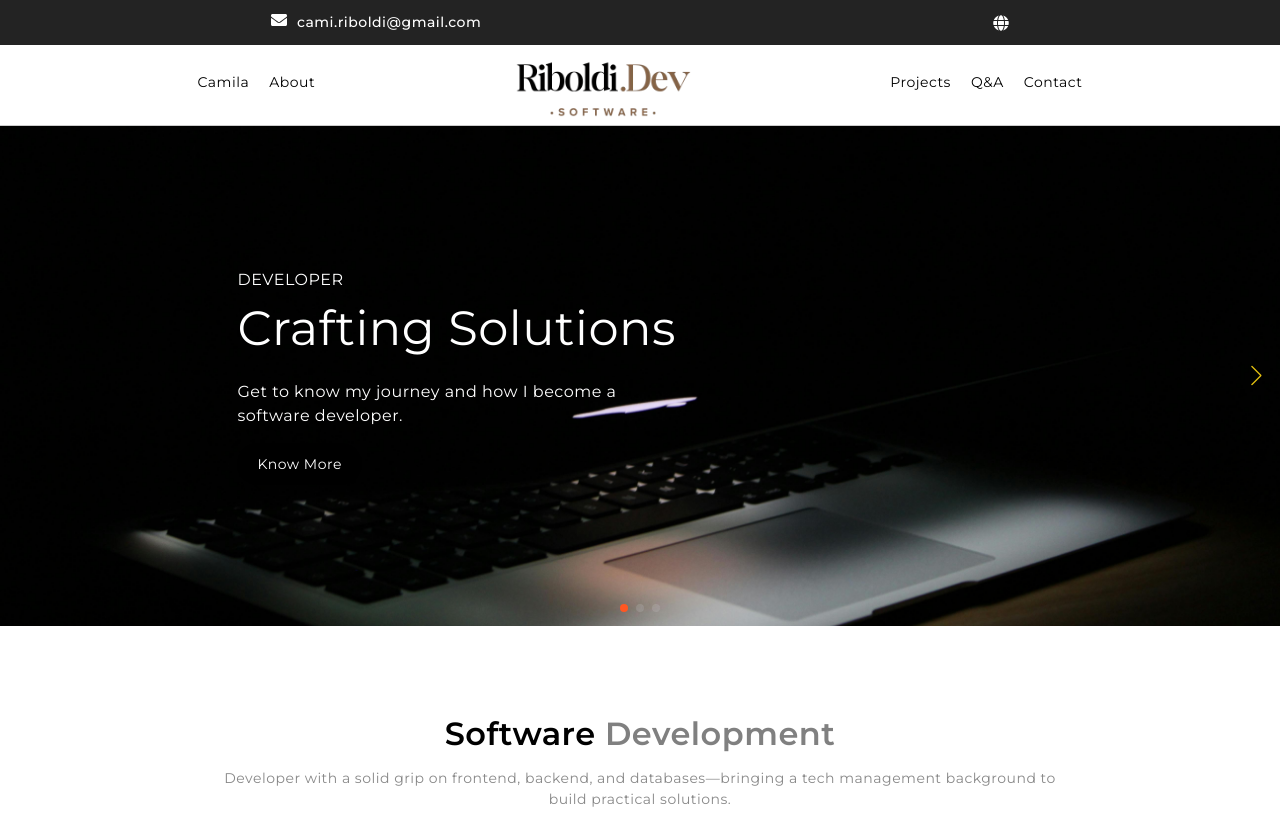
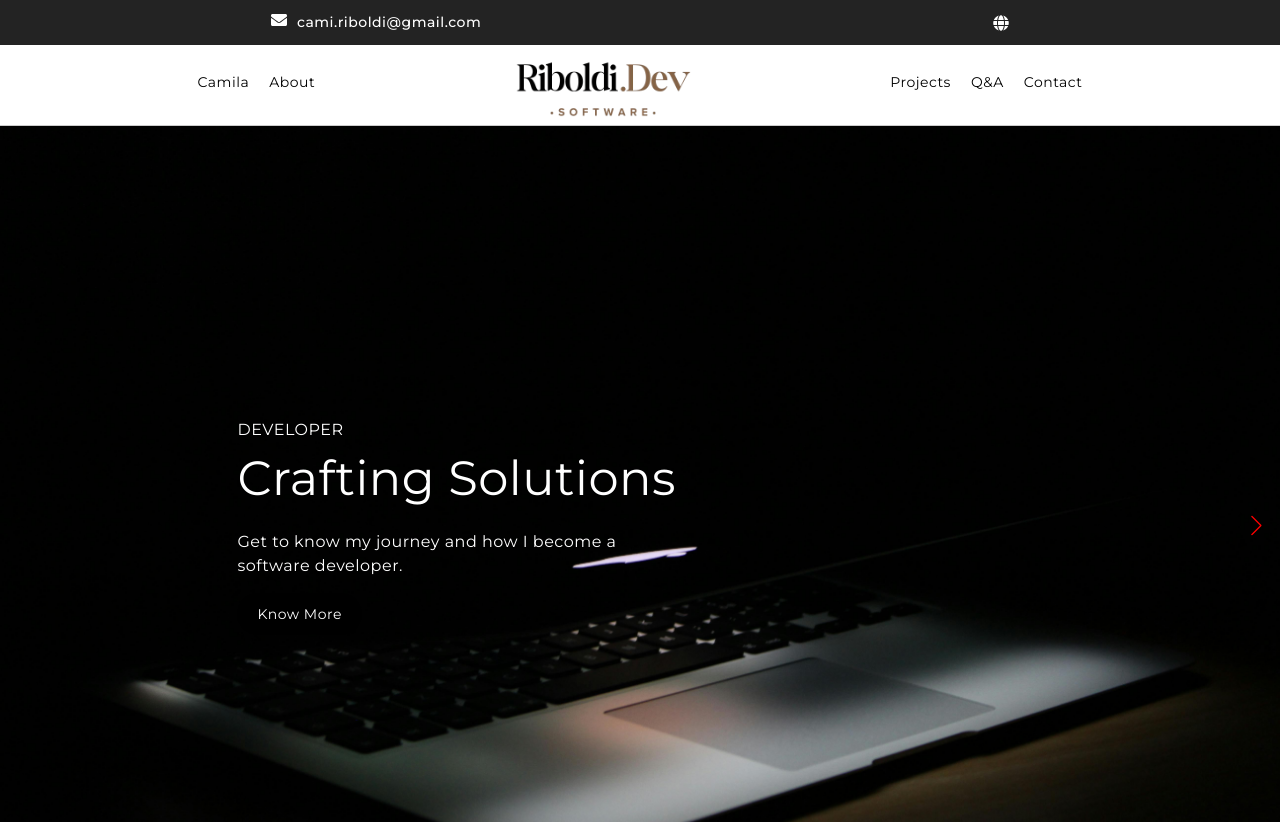
Before and after one commit to riboldicamila/01productwebsite, a React (Vite) app: page / in a window 1280 px wide. Shown: the top 822 px of the page. Built offline with nearby package versions, Linux system fonts and the light colour scheme.

Commit message:
design updates

```diff
--- a/src/Components/Carousel/Carousel.css
+++ b/src/Components/Carousel/Carousel.css
@@ -17,5 +17,5 @@
 .swiper-button-next::after,
 .swiper-button-prev::after {
   font-size: 20px;
-  color: #e4c110;
+  color: #ff0000;
 }
--- a/src/Components/Carousel/Carousel.jsx
+++ b/src/Components/Carousel/Carousel.jsx
@@ -17,7 +17,7 @@ function Carousel({ image1, image2, image3 }) {
       pagination={{ clickable: true }}
       spaceBetween={50}
       slidesPerView={1}
-      style={{ maxHeight: "700px" }}
+      style={{ maxHeight: "800px" }}
     >
       {[image1, image2, image3].map((image, index) => (
         <SwiperSlide
@@ -26,7 +26,7 @@ function Carousel({ image1, image2, image3 }) {
             display: "flex",
             justifyContent: "center",
             alignItems: "center",
-            height: "500px",
+            height: "800px",
             overflow: "hidden",
             position: "relative",
           }}
```
